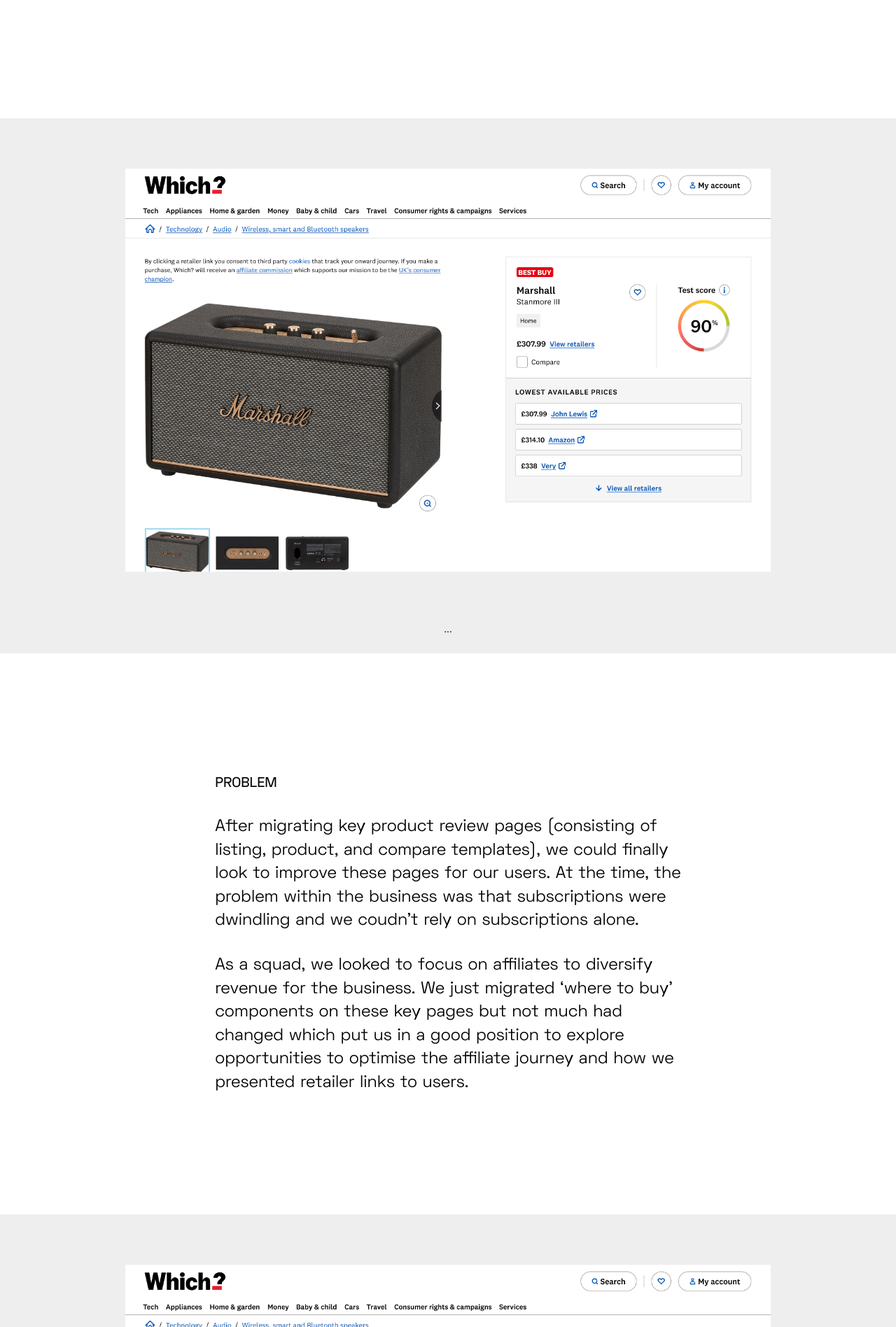
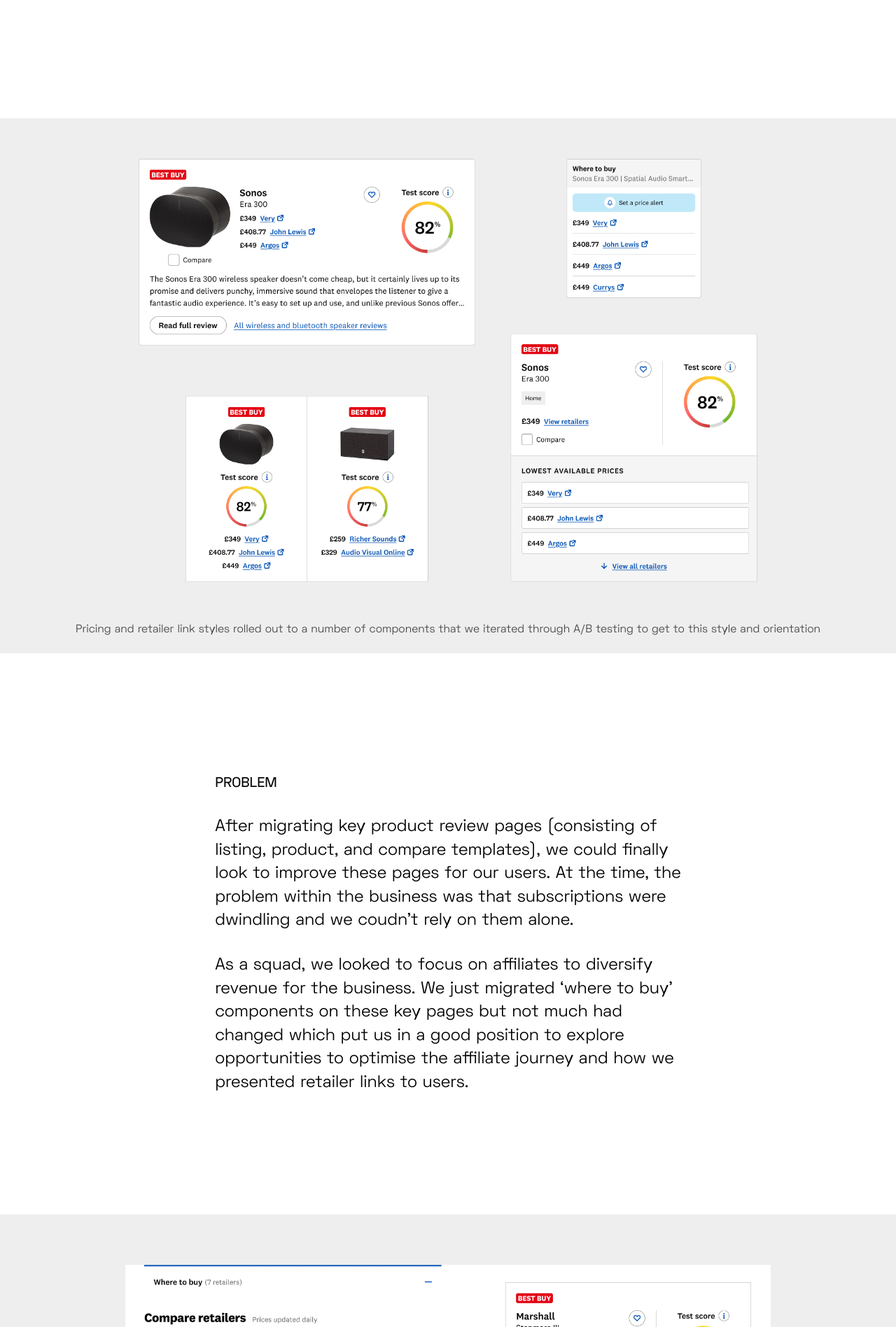
Before and after one commit to bhbale/baleywalla, a Jekyll site: the page built from _posts/2025-03-17-which-affiliates.markdown, in a window 1280 px wide. Shown: the part 2220-4117 px from the top of the page at 70% size. Built offline with Jekyll 4.4.1, drawn with Linux system fonts in a browser that asks for light colours; some of the changed text lies outside the part shown.

Commit message:
added new images and copy to affiliate post

```diff
--- a/_posts/2025-03-17-which-affiliates.markdown
+++ b/_posts/2025-03-17-which-affiliates.markdown
@@ -28,30 +28,30 @@
 
 <figure>
     <img src="/uploads/which-affiliates-2.png" alt="blah blah">
-     <figcaption>...</figcaption>
+     <figcaption>Pricing and retailer link styles rolled out to a number of components that we iterated through A/B testing to get to this style and orientation</figcaption>
 </figure>
 
 ### Problem
 
-After migrating key product review pages (consisting of listing, product, and compare templates), we could finally look to improve these pages for our users. At the time, the problem within the business was that subscriptions were dwindling and we coudn't rely on subscriptions alone.
+After migrating key product review pages (consisting of listing, product, and compare templates), we could finally look to improve these pages for our users. At the time, the problem within the business was that subscriptions were dwindling and we coudn't rely on them alone.
 
 As a squad, we looked to focus on affiliates to diversify revenue for the business. We just migrated ‘where to buy’ components on these key pages but not much had changed which put us in a good position to explore opportunities to optimise the affiliate journey and how we presented retailer links to users.
 
 <figure>
-    <img src="/uploads/which-affiliates-2.png" alt="blah blah">
-     <figcaption>...</figcaption>
+    <img src="/uploads/which-affiliates-3.png" alt="blah blah">
+     <figcaption>The starting point - we had 'View retailers' links on product cards on various pages that would go to the product page  and anchor down to the 'Where to buy' accordion which was collapsed by default and near the bottom of the page</figcaption>
 </figure>
 
-### Research
+### Insights
 
-Is their any? Include competitor analysis? Stage in the research and buying journey that includes price and explain that it's out of our control if users choose to exclusively check prices on Which? or to check other sources which is another insight.
+From the research and buying journey, we already knew that users need to feel confident that they've found the best price before purchasing a product.
 
-A key insight is showing one or two retailers isn't enough for users. This is dependent on our tech being able to show more retailers so again, out of our control.
+A running theme from previous research was that when users are given the option of only 1 or 2 retailers, this isn't enough for them to use our affiliate links. It's normal behaviour for users to look elsewhere i.e. Google Shopping to find more available retailers and pricing. We couldn't force users to click our affiliate links which made this very constraining in what we could do.
 
-What do we have in control? The journeys to retailers, how we style pricing and retailers, and the components we own.
+What could we affect? We could improve journeys by removing steps and getting users to retailers faster. We could list retailers higher up the page rather than hiding them within a collapsed accordion near the bottom of the page. These are a few of the ideas we came up with while doing discovery with the squad.
 
 <figure>
-    <img src="/uploads/which-affiliates-2.png" alt="blah blah">
+    <img src="" alt="blah blah">
      <figcaption>...</figcaption>
 </figure>
 
@@ -60,7 +60,7 @@
 Lots from an ideation workshop where we got everyone to show an example of how others are doing a good job of affiliate links.
 
 <figure>
-    <img src="/uploads/which-affiliates-2.png" alt="blah blah">
+    <img src="" alt="blah blah">
      <figcaption>...</figcaption>
 </figure>
 
@@ -69,7 +69,7 @@
 Lorem
 
 <figure>
-    <img src="/uploads/which-affiliates-2.png" alt="blah blah">
+    <img src="" alt="blah blah">
      <figcaption>...</figcaption>
 </figure>
 
@@ -78,7 +78,7 @@
 Lorem
 
 <figure>
-    <img src="/uploads/which-affiliates-2.png" alt="blah blah">
+    <img src="" alt="blah blah">
      <figcaption>...</figcaption>
 </figure>
 
@@ -87,6 +87,6 @@
 Lorem
 
 <figure>
-    <img src="/uploads/which-affiliates-2.png" alt="blah blah">
+    <img src="" alt="blah blah">
      <figcaption>...</figcaption>
 </figure>
```
Also changed, not shown: _uploads/which-affiliates-2.png, _uploads/which-affiliates-3.png (added).
